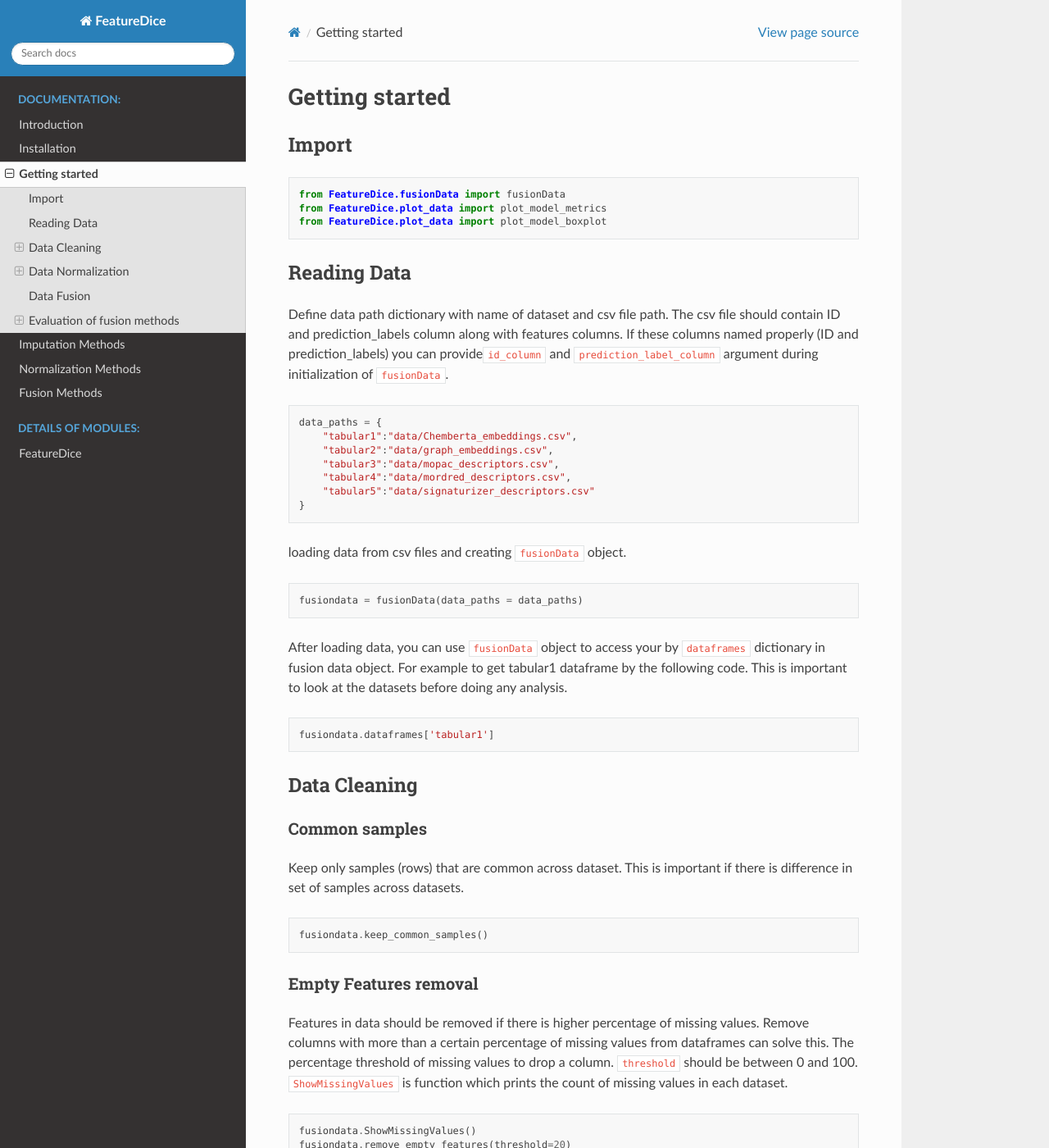
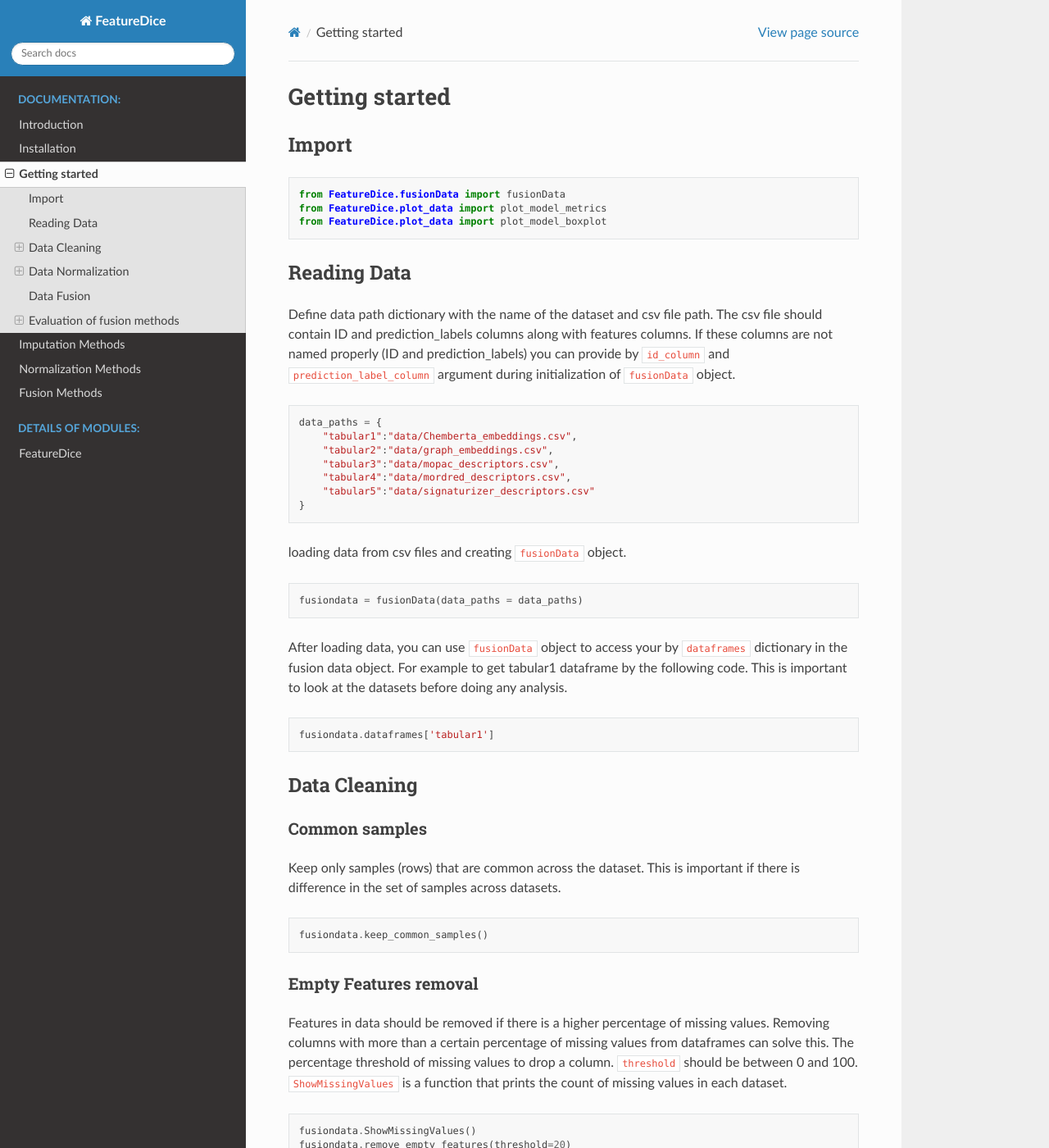
Before and after one commit to suvendu-kumar/FeatureDice, a Sphinx documentation site: the page built from docs/pages/GettingStarted.rst, in a window 1280 px wide and 1400 px high. Shown: the whole window at 82% size. Built offline with Sphinx 7.4.7 and the Read the Docs theme 2.0.0, drawn with Linux system fonts in a browser that asks for light colours; some of the changed text lies outside the part shown.

Commit message:
Update GettingStarted.rst

```diff
--- a/docs/pages/GettingStarted.rst
+++ b/docs/pages/GettingStarted.rst
@@ -13,12 +13,12 @@
 Reading Data
 ------------
 
-Define data path dictionary with name of dataset and csv file path. The
-csv file should contain ID and prediction_labels column along with
-features columns. If these columns named properly (ID and
-prediction_labels) you can provide\ ``id_column`` and
+Define data path dictionary with the name of the dataset and csv file
+path. The csv file should contain ID and prediction_labels columns along
+with features columns. If these columns are not named properly (ID and
+prediction_labels) you can provide by ``id_column`` and
 ``prediction_label_column`` argument during initialization of
-``fusionData``.
+``fusionData`` object.
 
 .. code:: python
 
@@ -37,7 +37,7 @@
    fusiondata = fusionData(data_paths = data_paths)
 
 After loading data, you can use ``fusionData`` object to access your by
-``dataframes`` dictionary in fusion data object. For example to get
+``dataframes`` dictionary in the fusion data object. For example to get
 tabular1 dataframe by the following code. This is important to look at
 the datasets before doing any analysis.
 
@@ -51,8 +51,8 @@
 Common samples
 ~~~~~~~~~~~~~~
 
-Keep only samples (rows) that are common across dataset. This is
-important if there is difference in set of samples across datasets.
+Keep only samples (rows) that are common across the dataset. This is
+important if there is difference in the set of samples across datasets.
 
 .. code:: python
 
@@ -61,11 +61,11 @@
 Empty Features removal
 ~~~~~~~~~~~~~~~~~~~~~~
 
-Features in data should be removed if there is higher percentage of
-missing values. Remove columns with more than a certain percentage of
+Features in data should be removed if there is a higher percentage of
+missing values. Removing columns with more than a certain percentage of
 missing values from dataframes can solve this. The percentage threshold
 of missing values to drop a column. ``threshold`` should be between 0
-and 100. ``ShowMissingValues`` is function which prints the count of
+and 100. ``ShowMissingValues`` is a function that prints the count of
 missing values in each dataset.
 
 .. code:: python
@@ -78,7 +78,7 @@
 Imputation/Remove features
 ~~~~~~~~~~~~~~~~~~~~~~~~~~
 
-Imputation of data if the data have low percentage of missing values.
+Imputation of data if the data have a low percentage of missing values.
 ``ImputeData`` is a function with takes a single argument which is
 method to be used for imputation. The ``method`` can be “knn”, “mean”,
 “mode”, “median”, and “interpolate”.
@@ -98,8 +98,8 @@
 
 Data should be normalized before we proceed to fusion. There are three
 functions which can be used for data normalization ``scale_data``,
-``normalize_data`` and ``transform_data``. These functions takes single
-argument that is type of scaling/normalization/transformation.
+``normalize_data`` and ``transform_data``. These functions take a single
+argument which is the type of scaling/normalization/transformation.
 
 .. code:: python
 
@@ -128,9 +128,9 @@
 Data Fusion
 -----------
 
-Data fusion will take all the data that is normalized in previous step
-and make a single fused data. This will result in a single dataframe
-``fusedData`` in the ``fusionData`` object.
+Data fusion will take all the data that is normalized in the previous
+step and make a single fused data. This will result in a single
+dataframe ``fusedData`` in the ``fusionData`` object.
 
 ::
 
@@ -151,11 +151,11 @@
 
 Data fused by different methods can be evaluated using different machine
 learning models using ``evaluate_fusion_models`` function. This function
-takes normalized data, split the data into test and train dataset and
-after that makes different ML model from fusion of training data and
-then evaluate the models by fusion of testing data. It also takes
-argument ``methods`` a list of fusion methods to evaluate. Optional
-arguments is ``n_components`` the number of components use for the
+takes normalized data, splits the data into test and train datasets, and
+after that makes different ML models from the fusion of training data
+and then evaluates the models by fusion of testing data. It also takes
+argument ``methods``, a list of fusion methods to evaluate. The optional
+argument is ``n_components`` the number of components used for the
 fusion which is 10 by default.
 
 .. code:: python
```
Also changed, not shown: other parts of docs/pages/GettingStarted.rst (+4 -4 lines).
